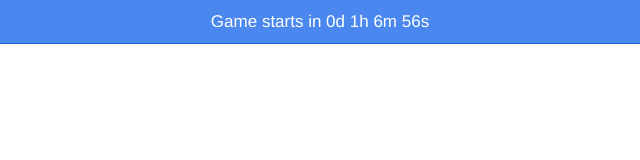
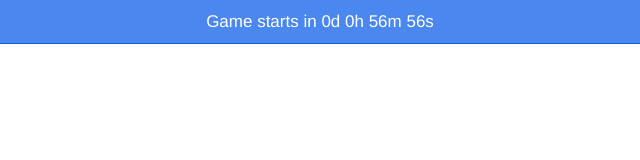
Before and after one commit to DoubleD1994/CodeRace, a plain HTML site: page www/startScreen.html in a window 1280 px wide. Shown: the full height of the page, 320-960 px from the left. Drawn offline with Linux system fonts and the light colour scheme.

Commit message:
Update startScreen.html

```diff
--- a/www/startScreen.html
+++ b/www/startScreen.html
@@ -12,7 +12,7 @@
             <script type="text/javascript">
                 $(document).ready(function()
                                   {
-                                  var countDownDate = new Date("Apr 11, 2017 11:10:00").getTime();
+                                  var countDownDate = new Date("Apr 11, 2017 11:00:00").getTime();
 
                                   // Update the count down every one second
                                   var x = setInterval(function()
```
